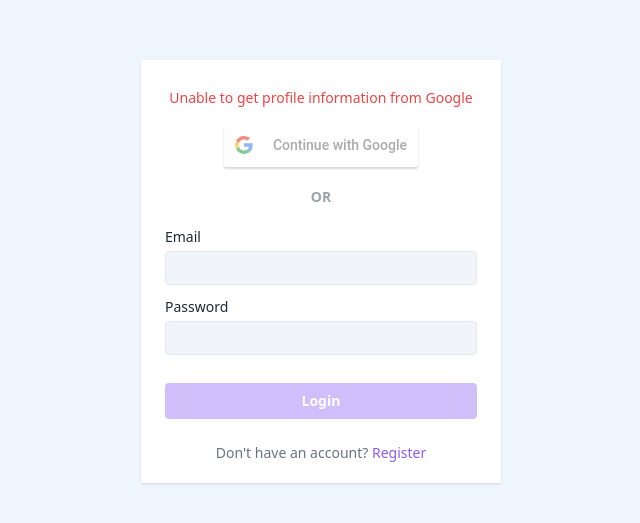
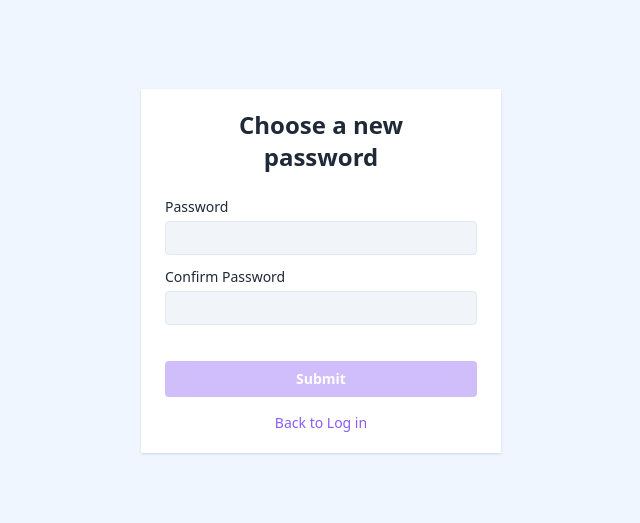
Before and after one commit to the-coding-pie/workflow, a React (Vite) app in the folder client/: page /password/recover/1 in a window 1280 px wide. Before the commit this address led to /auth/login. Shown: the part 129-652 px from the top of the page, without its empty margins (319-959 px from the left). Built offline with nearby package versions, Linux system fonts and the light colour scheme; no server answers.

Commit message:
password reset pages

```diff
--- a/client/src/App.tsx
+++ b/client/src/App.tsx
@@ -16,6 +16,8 @@ import EmailNotVerified from "./pages/EmailNotVerified";
 import MainLayout from "./components/layouts/MainLayout";
 import EmailVerify from "./pages/EmailVerify";
 import { WARNING } from "./types/constants";
+import ResetPassword from "./pages/auth/ResetPassword";
+import PasswordRecover from "./pages/auth/PasswordRecover";
 
 // axios defaults
 axios.defaults.baseURL = BASE_URL;
@@ -131,10 +133,14 @@ const App = () => {
 
       <BrowserRouter>
         <Routes>
+          {/* password - new password page */}
+          <Route path="password/recover/:token" element={<PasswordRecover />} />
+
           {/* /auth */}
           <Route path="auth" element={<AuthLayout />}>
             <Route path="login" element={<Login />} />
             <Route path="register" element={<Register />} />
+            <Route path="reset-password" element={<ResetPassword />} />
 
             <Route
               path="*"
--- a/client/src/components/layouts/MainLayout.tsx
+++ b/client/src/components/layouts/MainLayout.tsx
@@ -42,7 +42,7 @@ const MainLayout = () => {
     const response = error.response;
 
     if (response.status === 401) {
-      return dispatch(logoutUser());
+      dispatch(logoutUser());
     }
   }
 
--- a/client/src/pages/auth/Login.tsx
+++ b/client/src/pages/auth/Login.tsx
@@ -119,6 +119,12 @@ const Login = () => {
           />
         </div>
 
+        <div className="forgot-password mb-4 text-sm">
+          <Link to="/auth/reset-password" className="text-primary">
+            Forgot Password?
+          </Link>
+        </div>
+
         <p className="text-gray-500 text-sm">
           Don't have an account?{" "}
           <Link to="/auth/register" className="text-primary">
--- /dev/null
+++ b/client/src/pages/auth/PasswordRecover.tsx
@@ -0,0 +1,113 @@
+import { Form, Formik } from "formik";
+import React, { useCallback, useEffect, useState } from "react";
+import { useSelector } from "react-redux";
+import { useNavigate, useParams } from "react-router-dom";
+import * as Yup from "yup";
+import Input from "../../components/FormikComponents/Input";
+import SubmitBtn from "../../components/FormikComponents/SubmitBtn";
+import { RootState } from "../../redux/app";
+
+interface PasswordObj {
+  password: string;
+}
+
+const PasswordRecover = () => {
+  const navigate = useNavigate();
+
+  const params = useParams();
+
+  const [isSubmitting, setIsSubmitting] = useState(false);
+
+  const { accessToken, refreshToken } = useSelector(
+    (state: RootState) => state.auth
+  );
+
+  useEffect(() => {
+    const token = params.token;
+    console.log(token);
+    if (!token || token.length !== 1) {
+      // if authenticated
+      if (accessToken || refreshToken) {
+        navigate("/", { replace: true });
+      } else {
+        navigate("/auth/reset-password", { replace: true });
+      }
+    }
+  }, []);
+
+  const initialValues = {
+    password: "",
+    confirmPassword: "",
+  };
+
+  const validationSchema = Yup.object({
+    password: Yup.string()
+      .min(8, "Password should be min 8 chars long")
+      .matches(/\d/, "Password must contain at least one number")
+      .matches(/[a-zA-Z]/, "Password must contain at least one letter")
+      .required("Password is required"),
+    confirmPassword: Yup.string()
+      .oneOf([Yup.ref("password")], "Passwords must match")
+      .required("Passwords must match"),
+  });
+
+  const handleSubmit = useCallback(({ password }: PasswordObj) => {
+    console.log(password);
+  }, []);
+
+  return (
+    <div className="auth-second w-screen h-screen overflow-y-auto flex items-center justify-center bg-blue-50">
+      <Formik
+        initialValues={initialValues}
+        validationSchema={validationSchema}
+        onSubmit={(values) => handleSubmit(values)}
+      >
+        <Form
+          className="max-w-sm flex flex-col justify-center items-center bg-white px-6 py-5 shadow"
+          style={{
+            minWidth: "360px",
+          }}
+        >
+          <h3 className="text-2xl font-bold mb-6 text-center">
+            Choose a new <br /> password
+          </h3>
+
+          <Input
+            label="Password"
+            id="password"
+            name="password"
+            type="password"
+          />
+          <Input
+            label="Confirm Password"
+            id="confirmPassword"
+            name="confirmPassword"
+            type="password"
+          />
+
+          <div className="buttons flex flex-col items-center w-full justify-center mt-6">
+            <SubmitBtn
+              text="Submit"
+              isSubmitting={isSubmitting}
+              classes="text-sm mb-4"
+            />
+
+            <button
+              type="button"
+              className="text-primary cursor-pointer text-sm"
+              onClick={(e) => {
+                e.preventDefault();
+
+                navigate("/auth/login");
+              }}
+            >
+              Back to Log in
+            </button>
+          </div>
+        </Form>
+      </Formik>
+    </div>
+  );
+};
+
+export default PasswordRecover;
--- /dev/null
+++ b/client/src/pages/auth/ResetPassword.tsx
@@ -0,0 +1,89 @@
+import { Form, Formik } from "formik";
+import React, { useCallback, useState } from "react";
+import { Link, useNavigate } from "react-router-dom";
+import * as Yup from "yup";
+import Input from "../../components/FormikComponents/Input";
+import SubmitBtn from "../../components/FormikComponents/SubmitBtn";
+
+interface EmailObj {
+  email: string;
+}
+
+const ResetPassword = () => {
+  const navigate = useNavigate();
+
+  const [isMsgScreen, setIsMsgScreen] = useState(false);
+  const [isSubmitting, setIsSubmitting] = useState(false);
+
+  const initialValues: EmailObj = {
+    email: "",
+  };
+
+  const validationSchema = Yup.object({
+    email: Yup.string().email("Invalid Email").required("Email is required"),
+  });
+
+  const handleSubmit = useCallback(({ email }: EmailObj) => {
+    console.log(email);
+
+    // if success
+    setIsMsgScreen(true);
+  }, []);
+
+  return !isMsgScreen ? (
+    <Formik
+      initialValues={initialValues}
+      validationSchema={validationSchema}
+      onSubmit={(values) => handleSubmit(values)}
+    >
+      <Form
+        className="max-w-sm flex flex-col justify-center items-center bg-white px-6 py-5 shadow"
+        style={{
+          minWidth: "360px",
+        }}
+      >
+        <h3 className="text-2xl font-bold mb-6 text-center">
+          Enter your email to <br /> reset password
+        </h3>
+
+        <Input label="Email" id="email" name="email" type="email" />
+
+        <div className="buttons flex flex-col items-center w-full justify-center mt-6">
+          <SubmitBtn
+            text="Reset Password"
+            isSubmitting={isSubmitting}
+            classes="text-sm mb-4"
+          />
+
+          <button
+            type="button"
+            className="text-primary cursor-pointer text-sm"
+            onClick={(e) => {
+              e.preventDefault();
+
+              navigate("/auth/login");
+            }}
+          >
+            Cancel
+          </button>
+        </div>
+      </Form>
+    </Formik>
+  ) : (
+    <div
+      className="max-w-sm flex flex-col justify-center items-center bg-white px-6 py-5 shadow"
+      style={{
+        minWidth: "360px",
+      }}
+    >
+      <p className="mb-6">
+        If an account exists for the email address, you will get an email with
+        instructions on resetting your password. If it doesn't arrive, be sure
+        to check your spam folder.
+      </p>
+      <Link to="/auth/login" className="text-primary text-sm">Back to Log in</Link>
+    </div>
+  );
+};
+
+export default ResetPassword;
```
